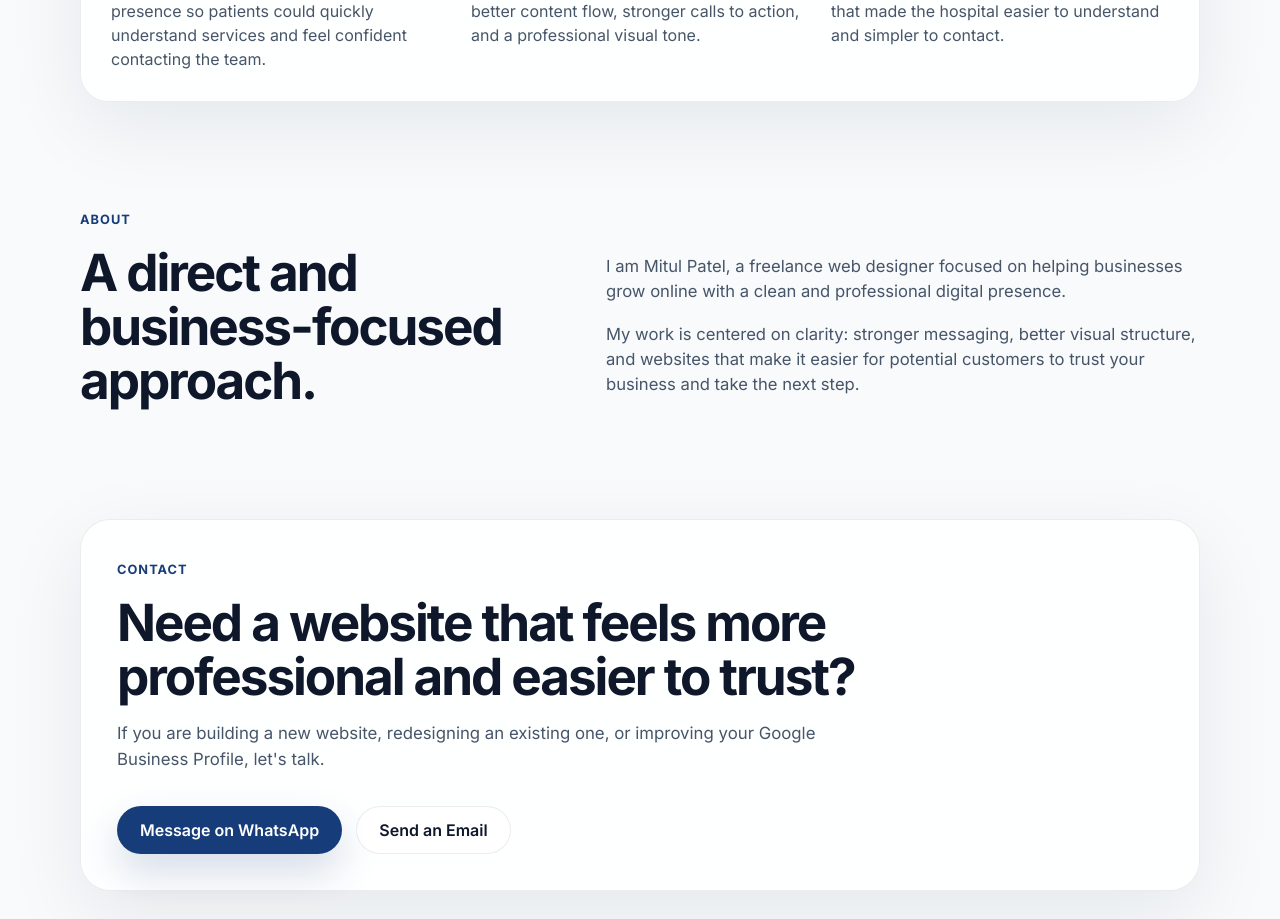
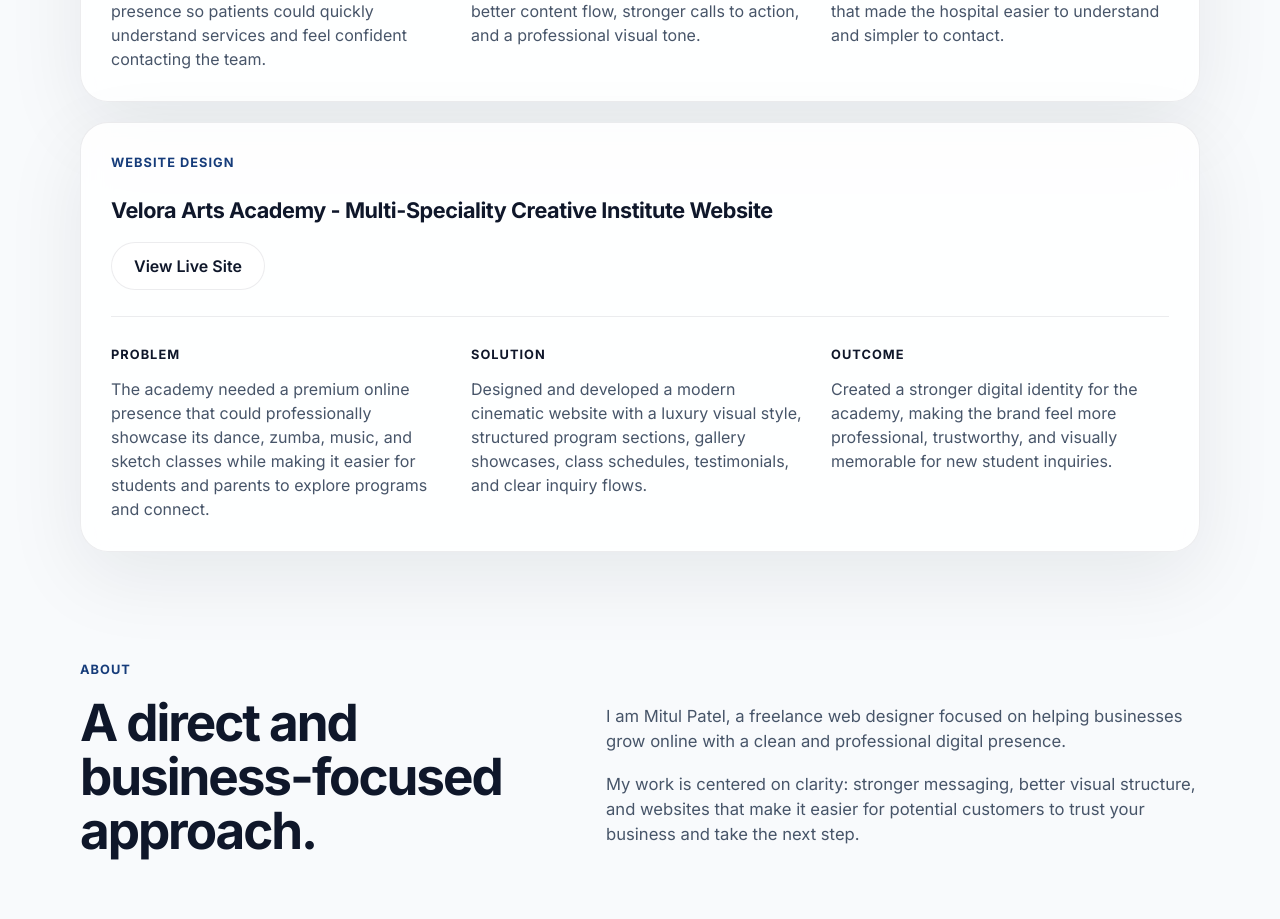
Before and after one commit to Mitulpatel6294/portfolio, a React (Vite) app: page / in a window 1280 px wide. Shown: the part 2100-3019 px from the top of the page. Built offline with nearby package versions, Linux system fonts and the light colour scheme.

Commit message:
add new project

```diff
--- a/src/App.jsx
+++ b/src/App.jsx
@@ -27,6 +27,17 @@ const projects = [
       "Designed a clean, structured website with better content flow, stronger calls to action, and a professional visual tone.",
     outcome:
       "Created a more trustworthy digital presence that made the hospital easier to understand and simpler to contact.",
+  },
+  {
+    name: "Velora Arts Academy - Multi-Speciality Creative Institute Website",
+    category: "Website Design",
+    liveUrl: "https://class-two-theta.vercel.app/",
+    problem:
+      "The academy needed a premium online presence that could professionally showcase its dance, zumba, music, and sketch classes while making it easier for students and parents to explore programs and connect.",
+    solution:
+      "Designed and developed a modern cinematic website with a luxury visual style, structured program sections, gallery showcases, class schedules, testimonials, and clear inquiry flows.",
+    outcome:
+      "Created a stronger digital identity for the academy, making the brand feel more professional, trustworthy, and visually memorable for new student inquiries.",
   },
 ];
 
```
